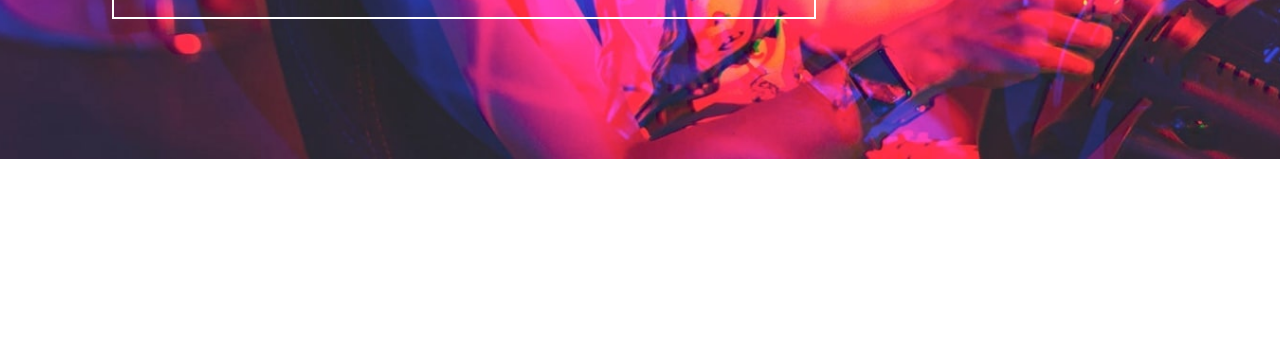
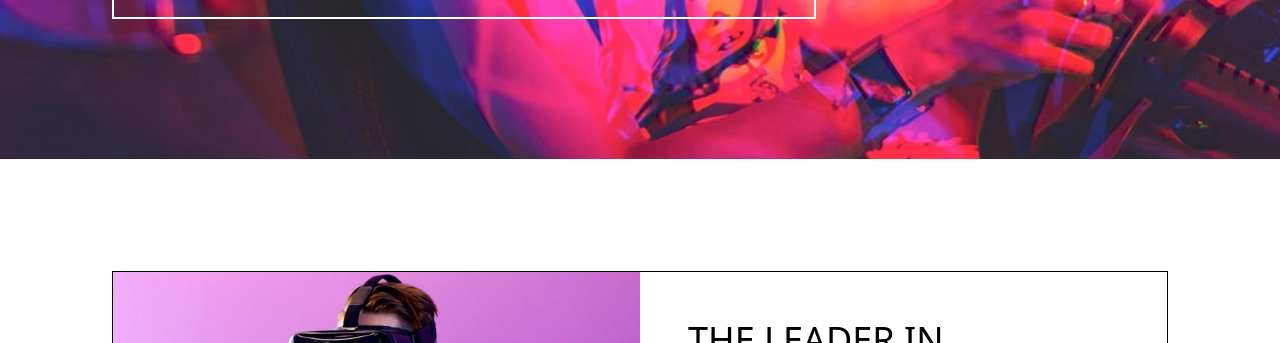
Before and after one commit to Professor1345/loop-studios, a website: page public/index.html in a window 1280 px wide. Shown: the part 457-800 px from the top of the page. Drawn offline with Linux system fonts and the light colour scheme.

Commit message:
adjust major things

```diff
--- a/src/styles.css
+++ b/src/styles.css
@@ -79,7 +79,7 @@
   .second-box-one {
     @apply flex flex-col md:flex-row;
     /* @apply py-12 md:py-14 lg:py-20 xl:py-28 */
-    @apply my-8 sm:my-12 md:my-14 lg:my-20 xl:my-28;
+    @apply my-8 sm:my-12 md:my-0 lg:my-0 xl:my-0;
 
   }
   .second-image {
```
Also changed, not shown: public/styles.css.
